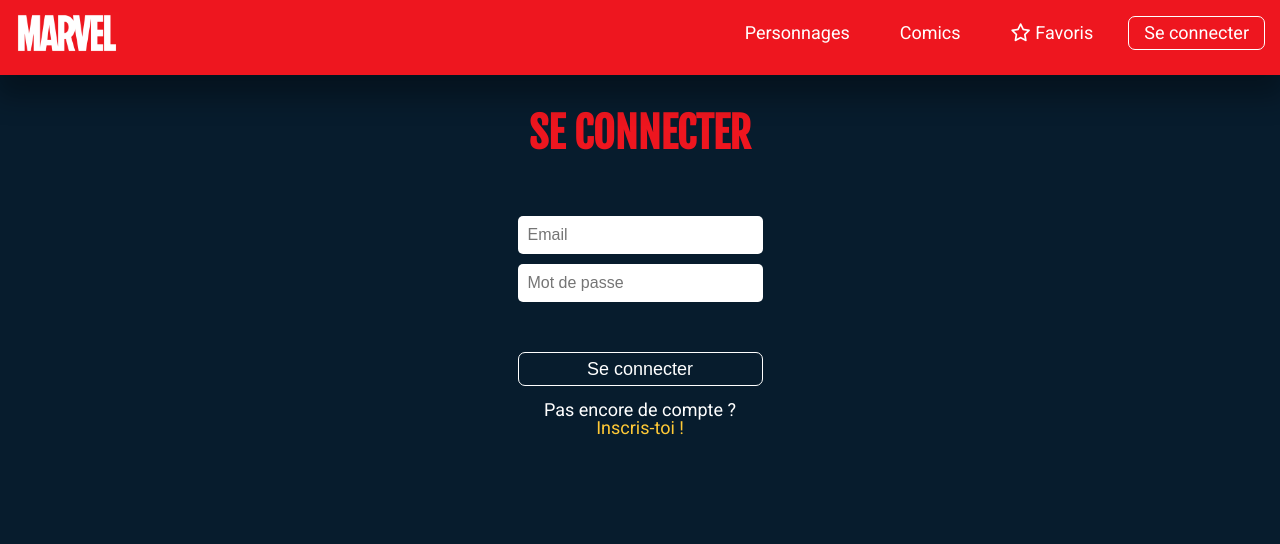
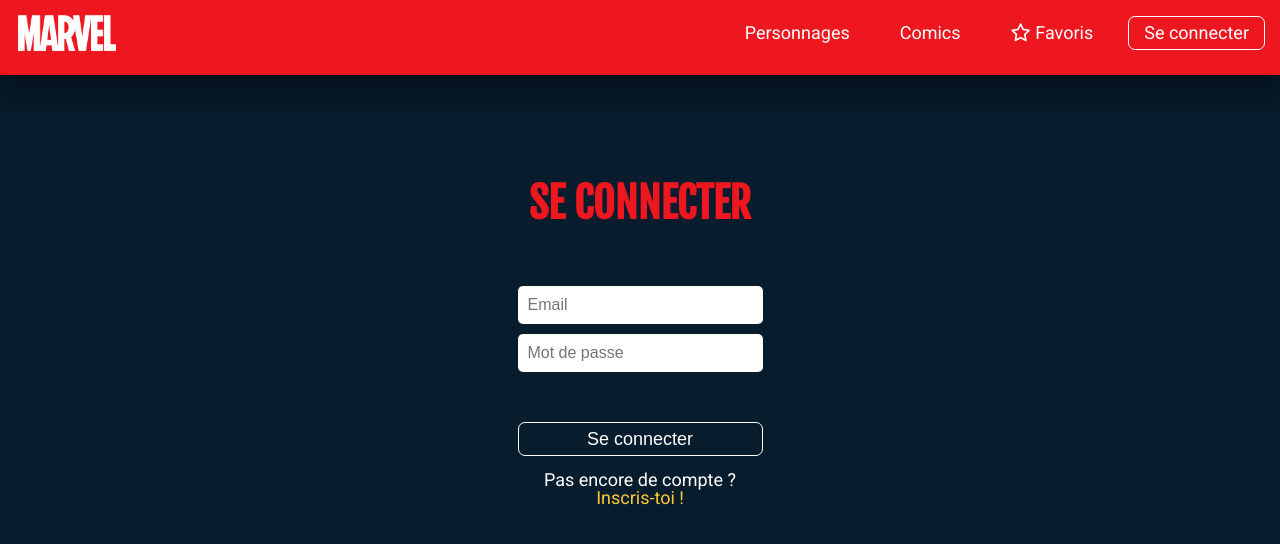
Before and after one commit to Peterpaine01/marvel-frontend, a React (Vite) app: page /login in a window 1280 px wide. Shown: the top 544 px of the page. Built offline with nearby package versions, Linux system fonts and the light colour scheme.

Commit message:
se deconnecter

```diff
--- a/src/App.css
+++ b/src/App.css
@@ -20,7 +20,7 @@
 
 body {
   background-color: var(--color-secondary);
-  margin-top: 150px;
+  margin-top: 150px !important;
 }
 
 body p,
--- a/src/components/Header.jsx
+++ b/src/components/Header.jsx
@@ -49,7 +49,6 @@
                   onClick={() => {
                     // Je me déconnecte en appelant la fonction handleToken et en lui donnant null en argument
                     handleToken(null);
-                    setUpdate(!update);
                   }}
                 >
                   Se déconnecter
@@ -103,7 +102,6 @@
                 onClick={() => {
                   // Je me déconnecte en appelant la fonction handleToken et en lui donnant null en argument
                   handleToken(null);
-                  setUpdate(!update);
                 }}
               >
                 Se déconnecter
```
